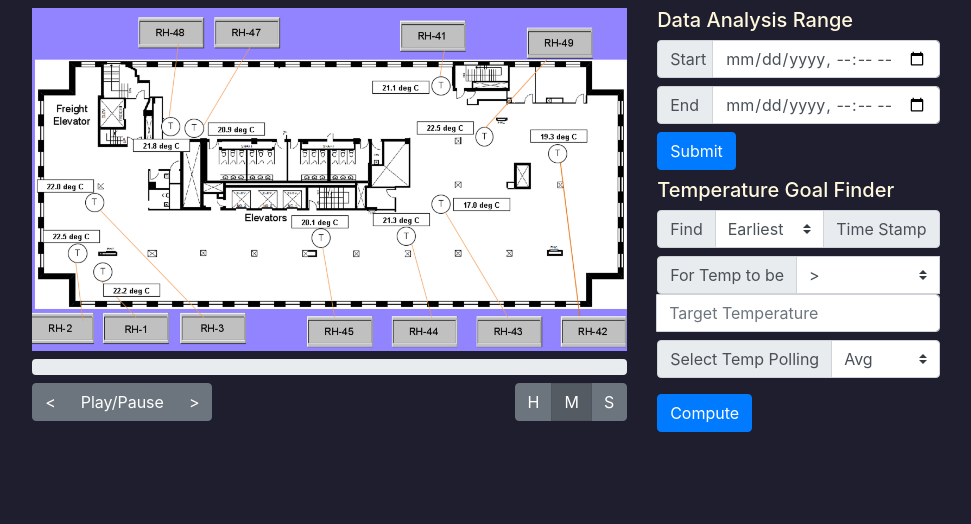
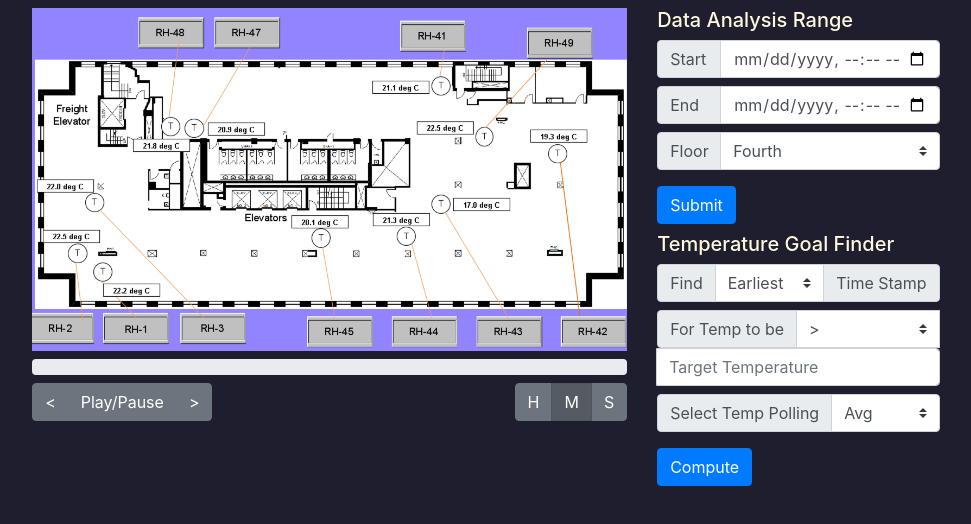
Before and after one commit to devrajpalit/Renergy, a React (Create React App) app: page / in a window 1280 px wide. Shown: the top 524 px of the page, without its empty margins (87-1058 px from the left). Built offline with nearby package versions, Linux system fonts and the light colour scheme.

Commit message:
added 7th floor

```diff
--- a/src/main/main-component.scss
+++ b/src/main/main-component.scss
@@ -19,7 +19,8 @@
     }
 
     .timer-prepend {
-        width: 3.5rem !important;
+        width: 4rem !important;
+        text-align: center;
     }
 
     .temp-target {
--- a/src/main/main-component.tsx
+++ b/src/main/main-component.tsx
@@ -3,6 +3,7 @@ import * as React from 'react';
 import './main-component.scss';
 import temperature_map_gl from './temperature-map-gl';
 import floor4 from './floor4.png';
+import floor7 from './floor7.png';
 import Swal from 'sweetalert2';
 import 'jquery/dist/jquery.min.js';
 import 'bootstrap/dist/js/bootstrap.min.js';
@@ -28,6 +29,7 @@ interface IState {
     averageTemps: number[];
     minTemps: number[];
     maxTemps: number[];
+    floor: any;
 }
 
 class MainComponent extends React.Component<IProps, IState> {
@@ -60,6 +62,10 @@ class MainComponent extends React.Component<IProps, IState> {
 
     public setEarliestOrLast = (event: any) => {
         this.setState({ earliestOrLast: event.target.value });
+    }
+
+    public setFloor = (event: any) => {
+        this.setState({ floor: event.target.value });
     }
 
     public setGreaterOrLesser = (event: any) => {
@@ -119,6 +125,15 @@ class MainComponent extends React.Component<IProps, IState> {
                 return _.cloneDeep(this.state.maxTemps);
             default:
                 return _.cloneDeep(this.state.averageTemps);
+        }
+    }
+
+    public getFloorPlan = () => {
+        switch (this.state.floor) {
+            case 'Fourth':
+                return floor4;
+            case 'Seventh':
+                return floor7;
         }
     }
 
@@ -194,7 +209,7 @@ class MainComponent extends React.Component<IProps, IState> {
     }
 
     public componentWillMount() {
-        this.setState({ animationSpeed: 200, pauseAnimation: false, iter: 1, earliestOrLast: 1, greaterOrLesser: 1, tempPolling: 1 });
+        this.setState({ animationSpeed: 200, pauseAnimation: false, iter: 1, earliestOrLast: 1, greaterOrLesser: 1, tempPolling: 1, floor: 'Fourth' });
     }
 
     public renderMap = () => {
@@ -232,7 +247,7 @@ class MainComponent extends React.Component<IProps, IState> {
 
 
     public getURLParams = () => {
-        return new URLSearchParams([['start', this.state.startTime], ['end', this.state.endTime]]);
+        return new URLSearchParams([['start', this.state.startTime], ['end', this.state.endTime], ['floor', this.state.floor]]);
     }
 
     public render() {
@@ -245,7 +260,7 @@ class MainComponent extends React.Component<IProps, IState> {
                             <div className="row my-2">
                                 <div className="col-12">
                                     <div className='map-container'>
-                                        <img id='map-image' src={floor4} width='100%' alt="Unable to load!" />
+                                        <img id='map-image' src={this.getFloorPlan()} width='100%' alt="Unable to load!" />
                                     </div>
                                 </div>
                             </div>
@@ -281,22 +296,33 @@ class MainComponent extends React.Component<IProps, IState> {
                                 <div className="col-12">
                                     <h5 className="float-left">Data Analysis Range</h5>
                                     <div className="input-group">
+                                        <div className="input-group mb-2">
                                             <div className="input-group-prepend">
                                                 <span className="input-group-text timer-prepend">Start</span>
                                             </div>
                                             <input className="form-control datepicker" type="datetime-local" onInput={this.updateStartTime.bind(this)} />
                                         </div>
                                     </div>
-                            </div>
-
-                            <div className="row my-2">
-                                <div className="col-12">
                                     <div className="input-group">
+                                        <div className="input-group mb-2">
                                             <div className="input-group-prepend">
                                                 <span className="input-group-text timer-prepend">End</span>
                                             </div>
                                             <input className="form-control datepicker" type="datetime-local" onInput={this.updateEndTime.bind(this)} />
                                         </div>
+                                    </div>
+                                    <div className="input-group">
+                                        <div className="input-group mb-2">
+                                            <div className="input-group-prepend">
+                                                <label className="input-group-text timer-prepend" htmlFor="inputGroupSelect00">Floor</label>
+                                            </div>
+                                            <select className="custom-select" id="inputGroupSelect00" defaultValue={'Fourth'} onChange={this.setFloor.bind(this)}>
+                                                <option value="Fourth">Fourth</option>
+                                                <option value="Seventh">Seventh</option>
+                                            </select>
+                                        </div>
+                                    </div>
+
                                 </div>
                             </div>
 
@@ -418,6 +444,7 @@ class MainComponent extends React.Component<IProps, IState> {
     }
 
     private async loop(i: number) {
+        if (i < this.state.timeArr.length && i > -1) {
             await this.timer(this.state.animationSpeed);
             let timeElem = this.state.timeArr[i];
             let points = [];
@@ -444,7 +471,6 @@ class MainComponent extends React.Component<IProps, IState> {
                 timeStampEle.innerHTML = timeElem[0];
             }
             document.getElementById("progress-bar")?.setAttribute("style", `width: ${Math.ceil(100 * (i + 1) / this.state.timeArr.length)}%`);
-
             // document.getElementById("time-stamp").innerHTML = timeElem[0];
             i++;
             if (this.state.pauseAnimation) {
@@ -456,5 +482,6 @@ class MainComponent extends React.Component<IProps, IState> {
             }
         }
     }
+}
 
 export default MainComponent;
```
Also changed, not shown: src/main/floor7.png (added). Lines whose indentation alone changed are shown as unchanged.
